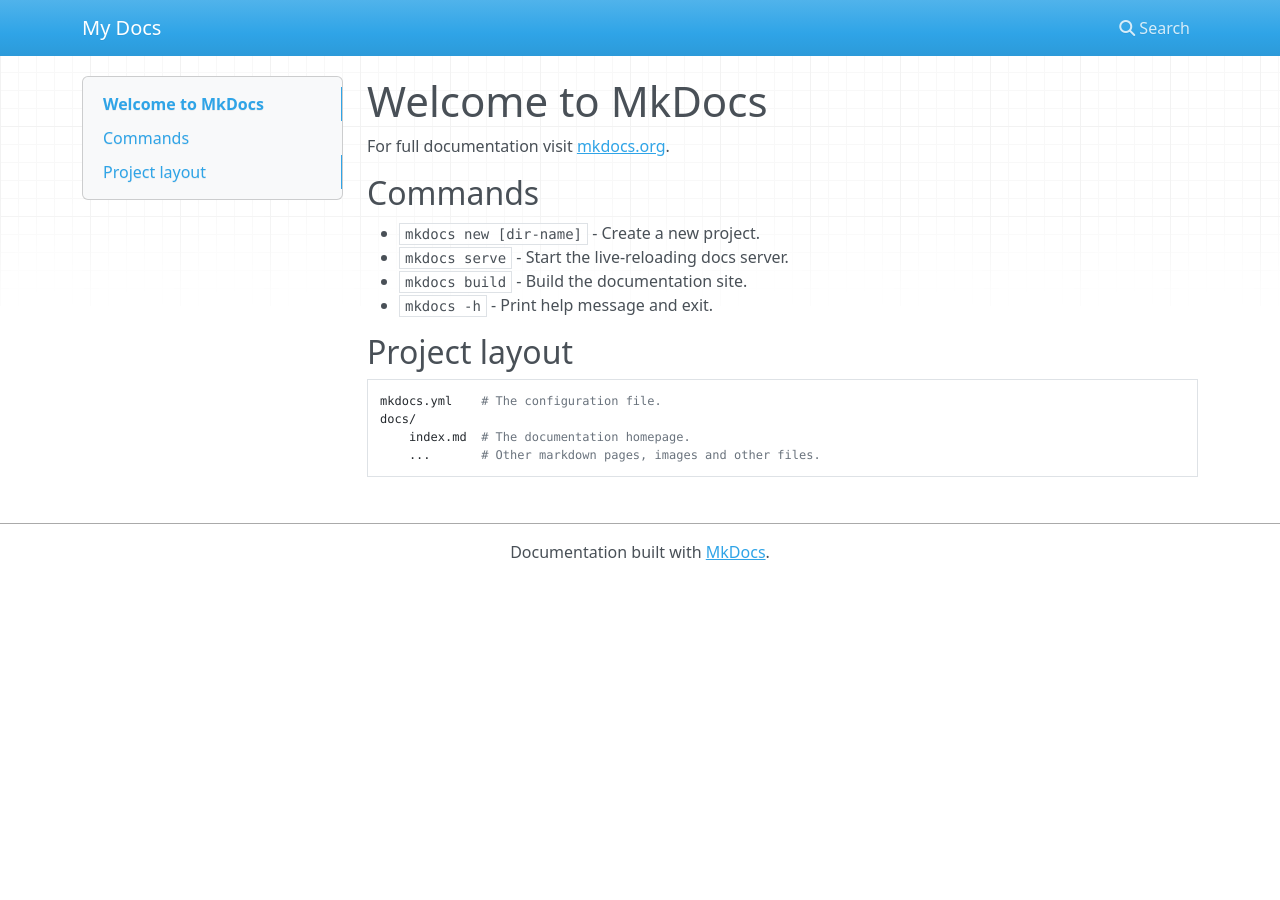
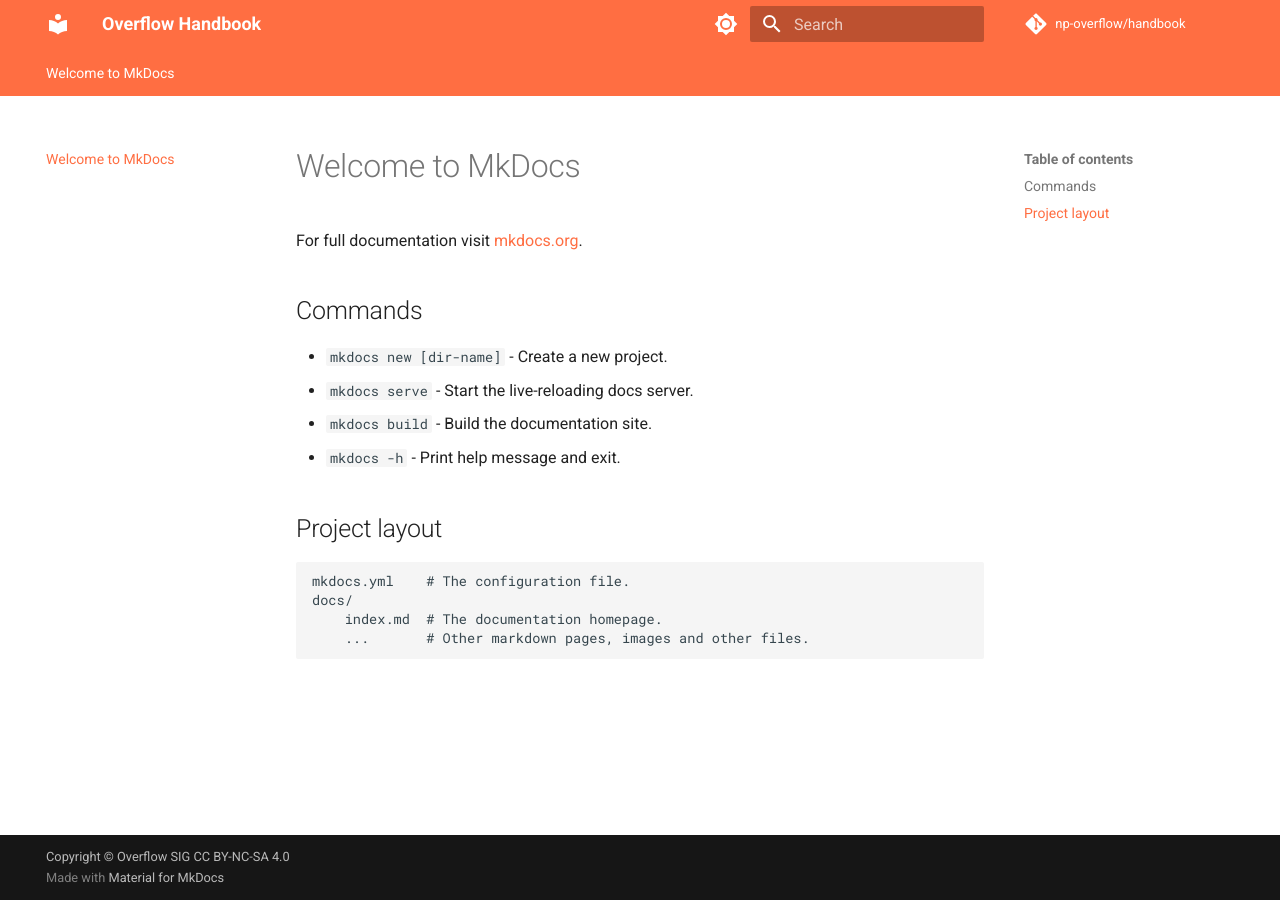
Before and after one commit to np-overflow/handbook, an MkDocs documentation site: the page built from docs/index.md, in a window 1280 px wide. Built offline with MkDocs 1.6.1 and Material for MkDocs 9.7.7, drawn with Linux system fonts in a browser that asks for light colours; nearby versions of some CDN libraries; comment, search, counter and statistics services are not loaded.

Commit message:
chore: dockerfile and mkdocs customization

```diff
--- a/mkdocs.yml
+++ b/mkdocs.yml
@@ -1 +1,65 @@
-site_name: My Docs
+site_name: Overflow Handbook
+site_url: https://handbook.np-overflow.club
+site_author: Overflow SIG
+copyright: Copyright &copy; Overflow SIG <a href="https://github.com/np-overflow/handbook/blob/main/LICENSE">CC BY-NC-SA 4.0</a>
+
+repo_url: https://github.com/np-overflow/handbook
+repo_name: np-overflow/handbook
+edit_uri: edit/main/docs/
+
+markdown_extensions:
+  - tables
+  - admonition
+  - attr_list
+  - md_in_html
+  - pymdownx.details
+  - pymdownx.superfences
+  - pymdownx.caret
+  - pymdownx.mark
+  - pymdownx.tilde
+  - pymdownx.arithmatex:
+      generic: true
+
+extra_javascript:
+  - javascripts/mathjax.js
+  - javascripts/tablesort.js
+  - https://polyfill.io/v3/polyfill.min.js?features=es6
+  - https://cdn.jsdelivr.net/npm/mathjax@3/es5/tex-mml-chtml.js
+  - https://unpkg.com/tablesort@5.3.0/dist/tablesort.min.js
+
+plugins:
+  - search
+  - social
+  - awesome-pages
+  - glightbox
+  - git-revision-date-localized:
+      enable_creation_date: true
+      enabled: !ENV [ CI, false ]
+
+theme:
+  name: material
+  palette:
+    - media: "(prefers-color-scheme: light)"
+      scheme: default
+      primary: deep orange
+      accent: orange
+      toggle:
+        icon: material/brightness-7
+        name: Switch to dark mode
+
+    - media: "(prefers-color-scheme: dark)"
+      scheme: slate
+      primary: deep orange
+      accent: orange
+      toggle:
+        icon: material/brightness-4
+        name: Switch to light mode
+  features:
+    - navigation.instant
+    - navigation.tracking
+    - navigation.tabs
+    - navigation.sections
+    - navigation.top
+    - search.suggest
+    - search.highlight
+    - search.share
```
Also changed, not shown: requirements.txt (added, +7 -0 lines), 1 other file.
